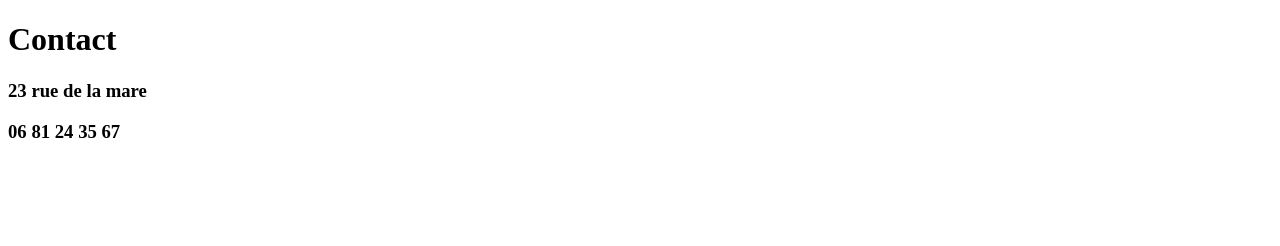
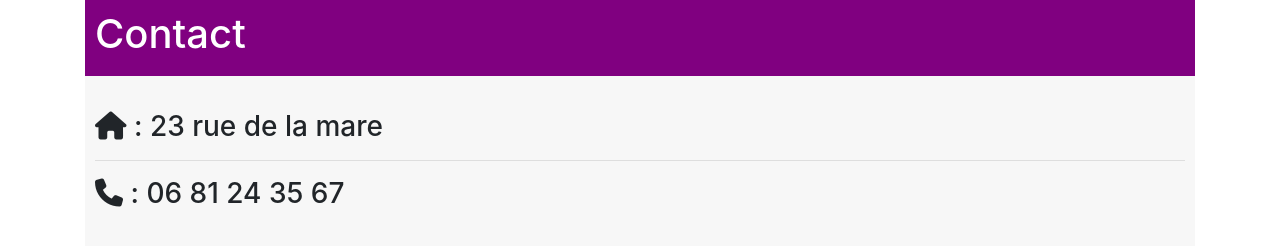
Before and after one commit to Zakpm/projet-github, a plain HTML site: page Contact.html in a window 1280 px wide. Drawn offline with nearby package versions, Linux system fonts and the light colour scheme.

Commit message:
Modification contact.html

```diff
--- a/Contact.html
+++ b/Contact.html
@@ -1,13 +1,26 @@
 <!DOCTYPE html>
 <html lang="en">
+
 <head>
     <meta charset="UTF-8">
     <meta name="viewport" content="width=device-width, initial-scale=1.0">
     <title>Contact</title>
+    <link href="https://maxcdn.bootstrapcdn.com/bootstrap/4.5.2/css/bootstrap.min.css" rel="stylesheet">
+    <link rel="stylesheet" href="style.css">
+    <script src="https://kit.fontawesome.com/70b58f70b7.js" crossorigin="anonymous"></script>
 </head>
+
 <body>
-    <h1>Contact</h1>
-    <h3>23 rue de la mare</h3>
-    <h3>06 81 24 35 67</h3>
+    <div class="container">
+        <div class="header">
+            <h1>Contact</h1>
+        </div>
+        <div class="body">
+            <h3 class="mt-4"><i class="fa-solid fa-house"></i> : 23 rue de la mare</h3>
+            <hr>
+            <h3><i class="fa-solid fa-phone"></i> : 06 81 24 35 67</h3>
+        </div>
+    </div>
 </body>
+
 </html>
--- /dev/null
+++ b/style.css
@@ -0,0 +1,11 @@
+.header{
+    background-color: purple;
+    color: white;
+    padding: 10px;
+}
+
+.body{
+    padding: 10px;
+    background-color: rgb(247, 247, 247);
+    height: 850px;
+}
```
